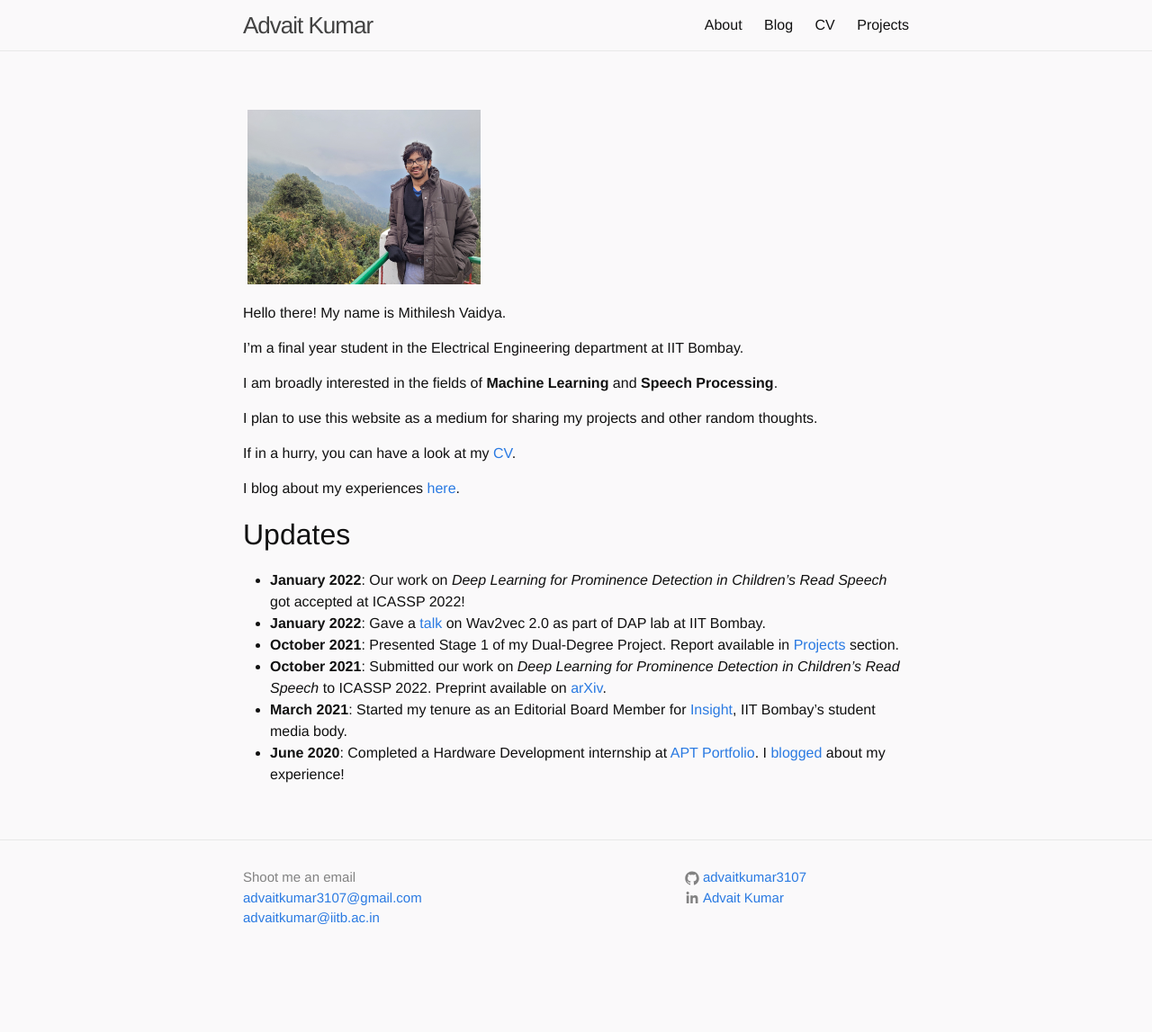
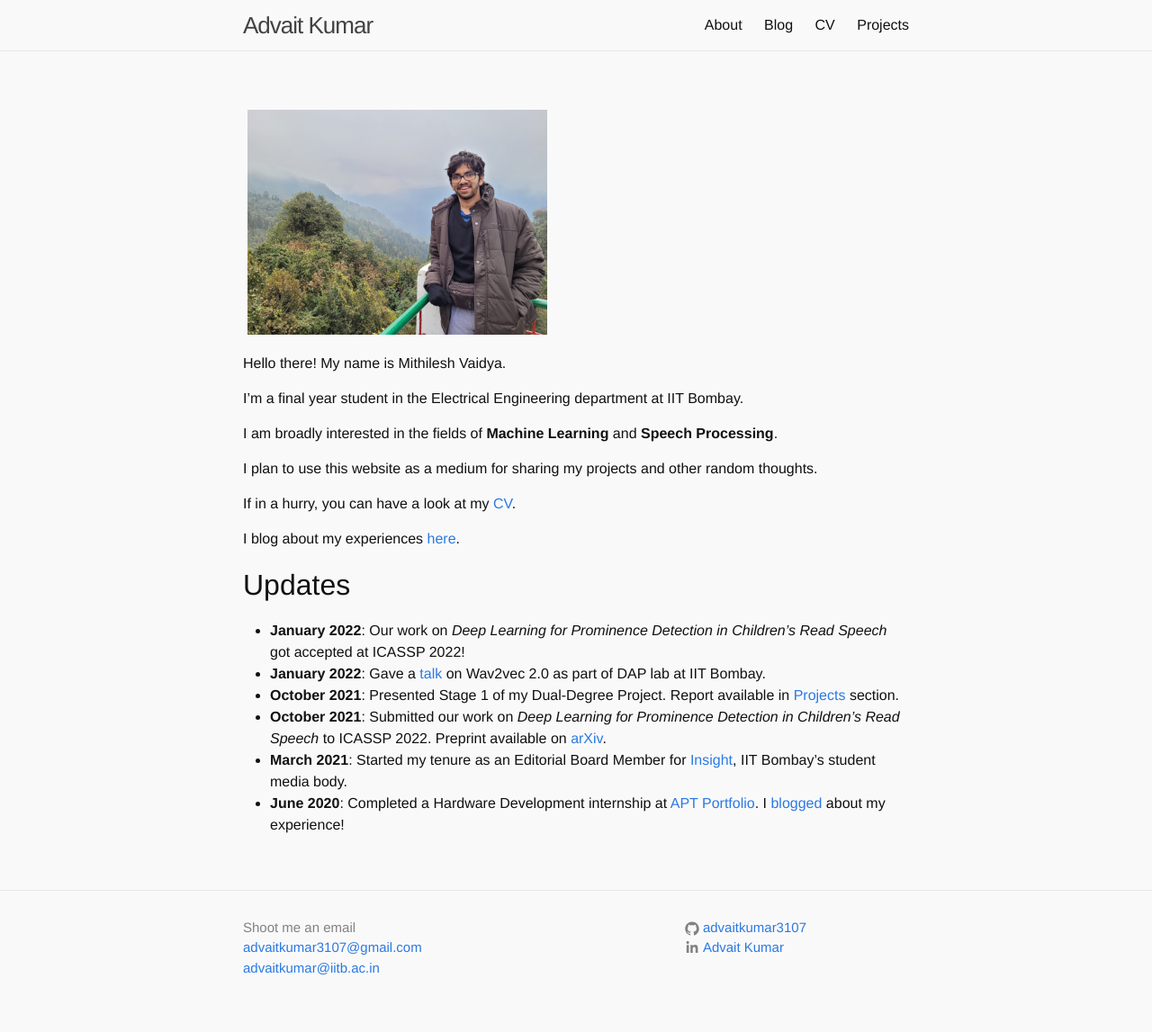
Before and after one commit to advaitkumar3107/advaitkumar3107.github.io, a Jekyll site: the page built from _pages/index.md, in a window 1280 px wide. Shown: the whole page at 90% size. Built offline with Jekyll 4.4.1, drawn with Linux system fonts in a browser that asks for light colours; before the commit the page ends 1092 px from its top, so only the background shows below that.

Commit message:
Update index.md

```diff
--- a/_pages/index.md
+++ b/_pages/index.md
@@ -4,7 +4,7 @@ permalink: /
 ---
 {% include JB/setup %}
 
-<img style="float: center; width: 35%; padding: 5px;" src=" {{site.url}}/assets/img/profile.jpg ">
+<img style="float: center; width: 45%; padding: 5px;" src=" {{site.url}}/assets/img/profile.jpg ">
 
 Hello there! My name is Mithilesh Vaidya.
 
```
